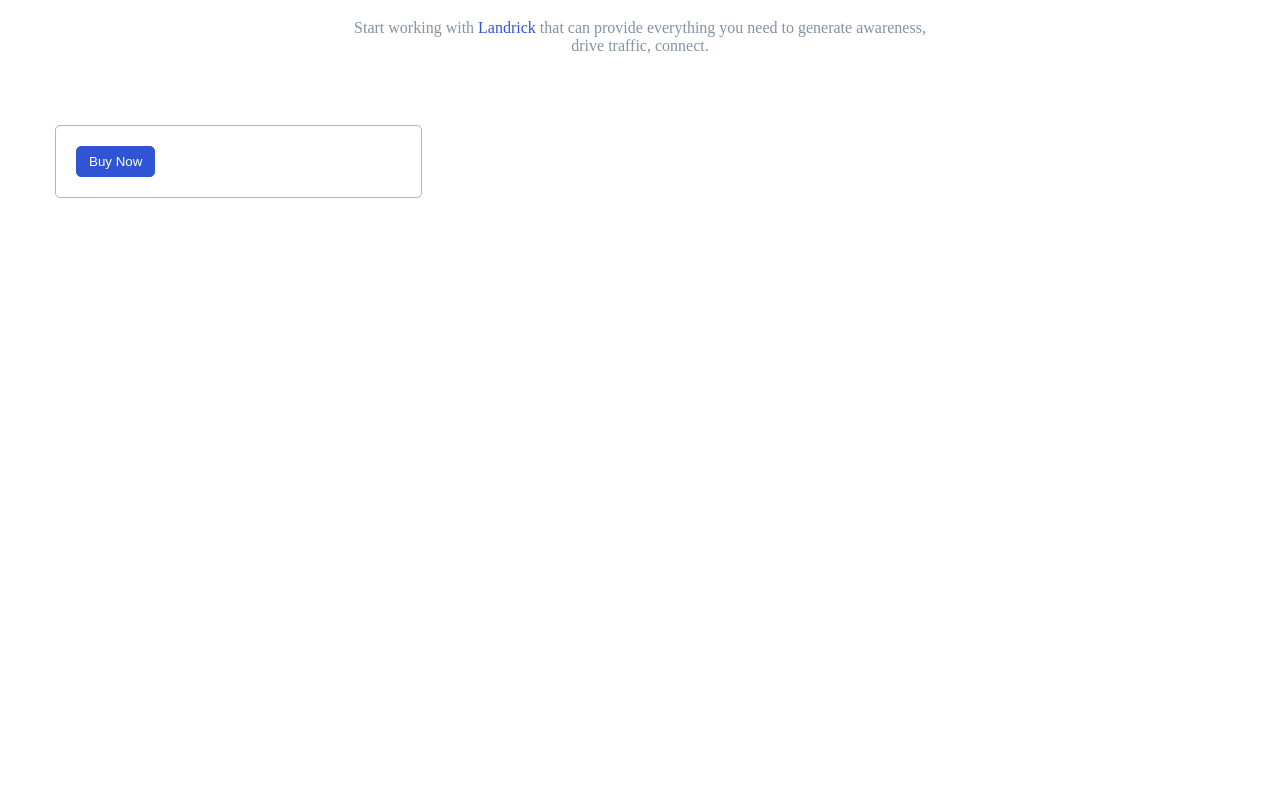
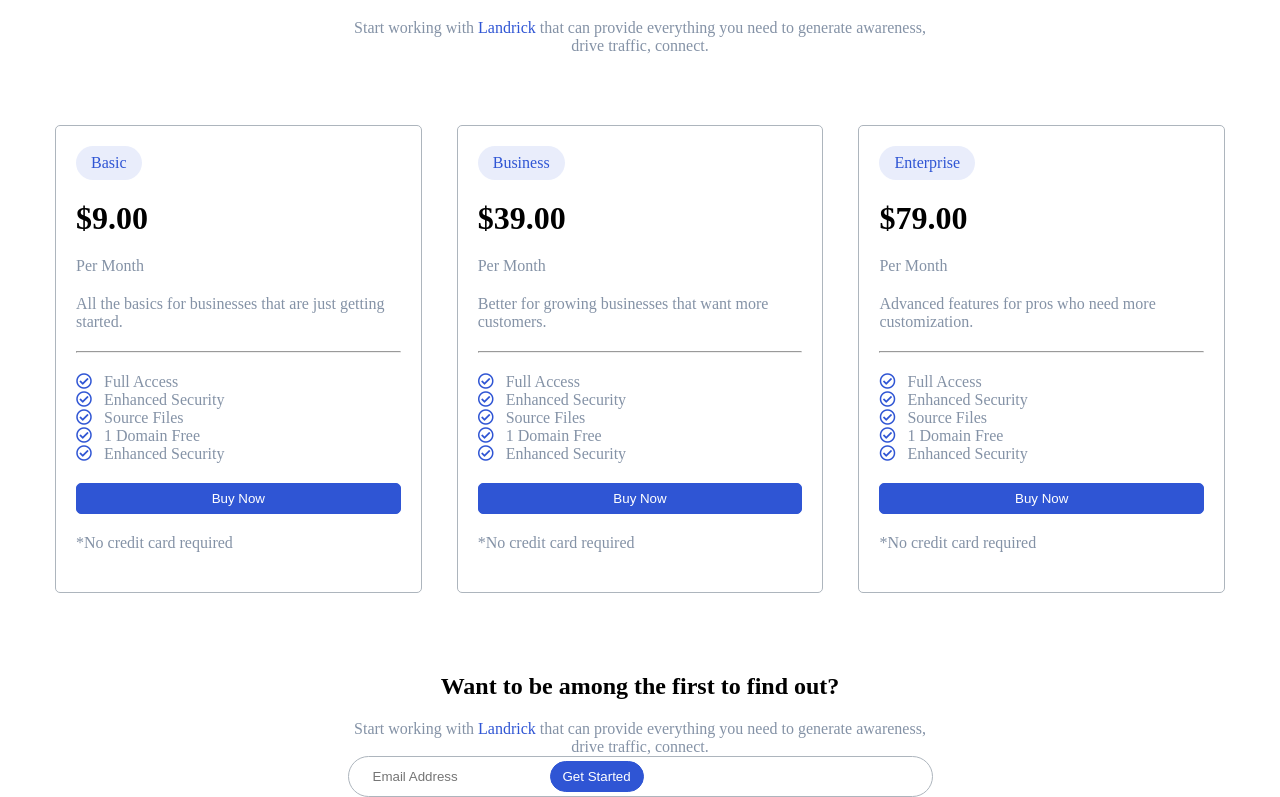
Before and after one commit to alefagi/proj-html-vuejs, a Vue app: page / in a window 1280 px wide. Shown: the part 2117-2914 px from the top of the page. Before the commit the page ends 2335 px from the top, so only its background shows below. Built offline with nearby package versions, Linux system fonts and the light colour scheme.

Commit message:
added rates section

```diff
--- a/src/App.vue
+++ b/src/App.vue
@@ -1,7 +1,7 @@
 <template>
   <div id="app">
     <header>
-      <Navbar />
+      <Navbar :navItems="navItems"/>
       <Jumbotron />
       <Partners />
     </header>
@@ -10,6 +10,7 @@
       <Quickstart />
       <Components />
       <Rates />
+      <Subscribe />
     </main>
     <footer></footer>
   </div>
@@ -23,6 +24,7 @@ import Features from './components/Features.vue';
 import Quickstart from './components/Quickstart.vue';
 import Components from './components/Components.vue';
 import Rates from './components/Rates.vue';
+import Subscribe from './components/Subscribe.vue';
 
 export default {
   name: 'App',
@@ -34,10 +36,28 @@ export default {
     Quickstart,
     Components,
     Rates,
+    Subscribe,
   },
   data() {
     return {
-
+      navItems: [
+        {
+          text: 'home',
+          url: '#',
+        },
+        {
+          text: 'landing',
+          url: '#',
+        },
+        {
+          text: 'pages',
+          url: '#',
+        },
+        {
+          text: 'docs',
+          url: '#',
+        }
+      ],
     }
   }
 }
--- a/src/components/Features.vue
+++ b/src/components/Features.vue
@@ -6,7 +6,7 @@
         <div>Start working with <a href="#">Landrick</a> that can provide everything you need to generate awareness, drive traffic, connect.</div>
       </div>
       <div class="card-container">
-        <FeaturesCard v-for="(card, index) in cardList" :key="index" :iconClass="card.iconClass" :title="card.title" :text="card.text" />
+        <FeaturesCard v-for="(card, index) in cardList" :key="index" :card="card" />
       </div>
     </div>
   </section>
--- a/src/components/FeaturesCard.vue
+++ b/src/components/FeaturesCard.vue
@@ -1,10 +1,10 @@
 <template>
   <div class="features-card">
     <div class="card-icon">
-      <i :class="iconClass"></i>
+      <i :class="card.iconClass"></i>
     </div>
-    <h5>{{ title }}</h5>
-    <div class="card-text">{{ text }}</div>
+    <h5>{{ card.title }}</h5>
+    <div class="card-text">{{ card.text }}</div>
     <a href="#">Read More <i class="fas fa-angle-right"></i></a>
   </div>
 </template>
@@ -13,9 +13,7 @@
 export default {
   name: 'FeaturesCard',
   props: {
-    iconClass: String,
-    title: String,
-    text: String,
+    card: Object,
   },
 }
 </script>
--- a/src/components/Navbar.vue
+++ b/src/components/Navbar.vue
@@ -24,27 +24,8 @@
 <script>
 export default {
   name: 'Navbar',
-  data() {
-    return {
-      navItems: [
-        {
-          text: 'home',
-          url: '#',
-        },
-        {
-          text: 'landing',
-          url: '#',
-        },
-        {
-          text: 'pages',
-          url: '#',
-        },
-        {
-          text: 'docs',
-          url: '#',
-        }
-      ],
-    }
+  props: {
+    navItems: Array,
   }
 }
 </script>
--- a/src/components/Rates.vue
+++ b/src/components/Rates.vue
@@ -6,7 +6,7 @@
         <div>Start working with <a href="#">Landrick</a> that can provide everything you need to generate awareness, drive traffic, connect.</div>
       </div>
       <div class="card-container">
-        <RatesCard />
+        <RatesCard v-for="(card, index) in cardList" :key="index" :card="card"/>
       </div>
     </div>
   </section>
@@ -19,7 +19,58 @@ export default {
   name: 'Rates',
   components: {
     RatesCard,
-  }
+  },
+  data() {
+    return {
+      cardList: [
+        {
+          cardPlan: 'Basic',
+          price: '$9.00',
+          period: 'Per Month',
+          text: 'All the basics for businesses that are just getting started.',
+          detailsText: [
+            'Full Access',
+            'Enhanced Security',
+            'Source Files',
+            '1 Domain Free',
+            'Enhanced Security',
+          ],
+          btnText: 'Buy Now',
+          payment: '*No credit card required',
+        },
+        {
+          cardPlan: 'Business',
+          price: '$39.00',
+          period: 'Per Month',
+          text: 'Better for growing businesses that want more customers.',
+          detailsText: [
+            'Full Access',
+            'Enhanced Security',
+            'Source Files',
+            '1 Domain Free',
+            'Enhanced Security',
+          ],
+          btnText: 'Buy Now',
+          payment: '*No credit card required',
+        },
+        {
+          cardPlan: 'Enterprise',
+          price: '$79.00',
+          period: 'Per Month',
+          text: 'Advanced features for pros who need more customization.',
+          detailsText: [
+            'Full Access',
+            'Enhanced Security',
+            'Source Files',
+            '1 Domain Free',
+            'Enhanced Security',
+          ],
+          btnText: 'Buy Now',
+          payment: '*No credit card required',
+        },
+      ]
+    }
+  },
 }
 </script>
 
--- a/src/components/RatesCard.vue
+++ b/src/components/RatesCard.vue
@@ -1,17 +1,27 @@
 <template>
   <div class="rates-card">
-    <div class="card-icon">
-      <i :class="iconClass"></i>
-    </div>
-    <h5>{{ title }}</h5>
-    <div class="card-text">{{ text }}</div>
-    <button class="btn-primary">Buy Now</button>
+    <span class="card-plan">{{ card.cardPlan }}</span>
+    <h5>{{ card.price }}</h5>
+    <span>{{ card.period }}</span>
+    <span>{{ card.text }}</span>
+    <hr>
+    <ul>
+      <li v-for="(detail, index) in card.detailsText" :key="index">
+        <i class="far fa-check-circle"></i>
+        {{ detail}}
+      </li>
+    </ul>
+    <button class="btn-primary">{{ card.btnText }}</button>
+    <span>{{ card.payment }}</span>
   </div>
 </template>
 
 <script>
 export default {
   name: 'RatesCard',
+  props: {
+    card: Object,
+  },
 }
 </script>
 
@@ -24,5 +34,34 @@ export default {
     border-radius: 5px;
     padding: 20px;
     margin-bottom: 20px;
+    display: flex;
+    flex-direction: column;
+    &>* {
+      margin-bottom: 20px;
+    }
+  }
+
+  .card-plan {
+    padding: 8px 15px;
+    text-align: center;
+    color: $brand-secondary;
+    background-color: $brand-primary;
+    border-radius: 50px;
+    align-self: flex-start;
+  }
+
+  ul {
+    li {
+      list-style-type: none;
+      i {
+        color: $brand-secondary;
+        margin-right: 8px;
+      }
+    }
+  }
+
+  h5 {
+    font-size: 2rem;
+    color: black;
   }
 </style>
--- /dev/null
+++ b/src/components/Subscribe.vue
@@ -0,0 +1,52 @@
+<template>
+  <section id="subscribe">
+    <div class="container">
+      <div class="section-title w-50">
+        <h2>Want to be among the first to find out?</h2>
+        <div>Start working with <a href="#">Landrick</a> that can provide everything you need to generate awareness, drive traffic, connect.</div>
+      </div>
+      <div class="e-mail w-50">
+        <input type="email" placeholder="Email Address">
+        <button class="btn-primary">Get Started</button>
+      </div>
+    </div>
+  </section>
+</template>
+
+<script>
+export default {
+  name: 'Subscribe',
+}
+</script>
+
+<style scoped lang="scss">
+@import "../assets/scss/variables.scss";
+@import "../assets/scss/sectionTitle.scss";
+
+  #subscribe {
+    margin-top: 60px;
+  }
+
+ .section-title {
+    margin: 0 auto;
+    text-align: center;
+  }
+
+  .e-mail {
+    margin: 0 auto;
+    display: flex;
+    border: 1px solid $border-primary;
+    border-radius: 50px;
+    padding: 4px;
+    input {
+      border: none;
+      margin-left: 20px;
+    }
+    button {
+      border-radius: 50px;
+
+    }
+  }
+
+
+</style>
```
Also changed, not shown: 7 other files (tests, documents, lock files or other folders).
